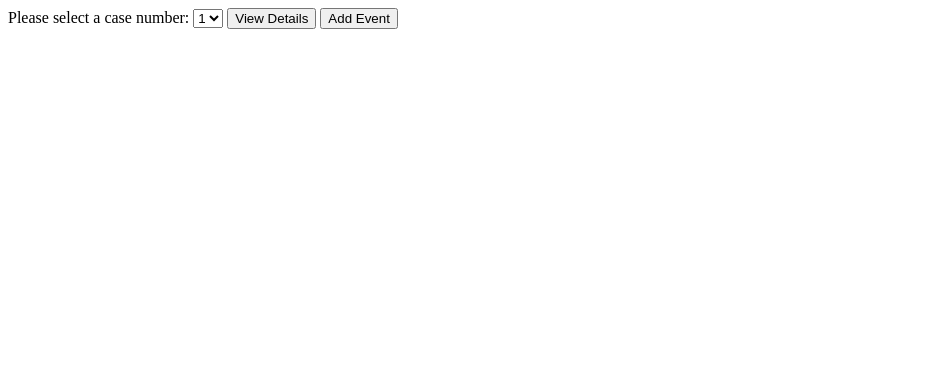
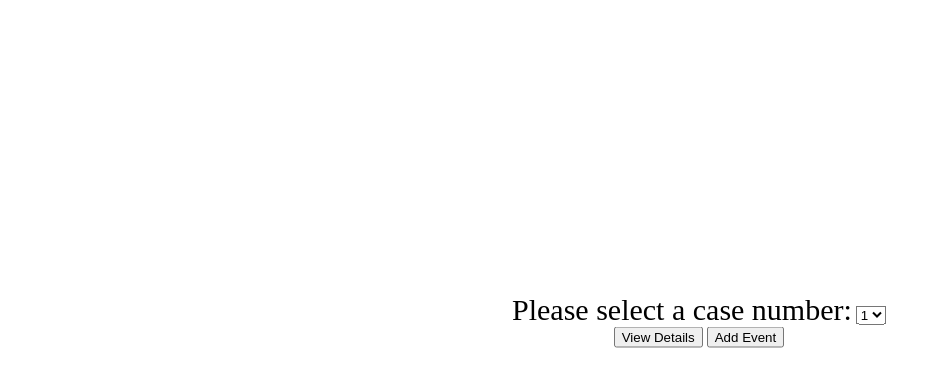
Before and after one commit to jesstlyn/SSEFinder_Group_Project, a Django app: page /searchCaseNumber/ in a window 1280 px wide. Shown: the top 387 px of the page, without its empty margins (0-941 px from the left). Run offline with Django 3.2, Linux system fonts and the light colour scheme; data comes from the database, SQL or seed files in the repository.

Commit message:
search case number css

```diff
--- a/SSEFinder_root/templates/searchCaseNumber.html
+++ b/SSEFinder_root/templates/searchCaseNumber.html
@@ -1,17 +1,30 @@
 <html>
 <head>
+<style>
+.case_number{
+    position: absolute;
+    top: 40%;
+    left: 40%;
+    -ms-transform: translateY(-50%);
+    transform: translateY(-50%);
+}
 
+.caseLabel{
+    font-size: 30px;
+}
+</style>
 </head>
 <body>
     <div>{{aaaa}}</div>
-    <form action=" " method='POST' class='case_number' name='case_number'>
+    <form action=" " method='POST' class='case_number' name='case_number' style="text-align: center">
         {% csrf_token %}
-        <label for='caseNumber'>Please select a case number:</label>
+        <label for='caseNumber' class='caseLabel'>Please select a case number:</label>
         <select id="caseNumber" name="case_number">
             {% for a in allInfo %}
             <option value="{{a.caseNumber}}">{{a.caseNumber}}</option>
             {% endfor %}
         </select>
+        <br/>
         <input type='submit' name='ViewDetails' value='View Details'>
         <input type='submit' name='AddEvent' value='Add Event'>
     </form>
```
